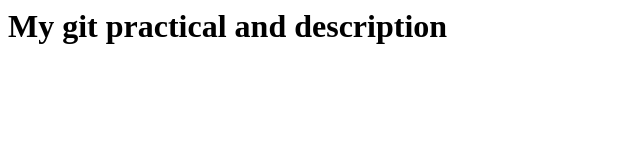
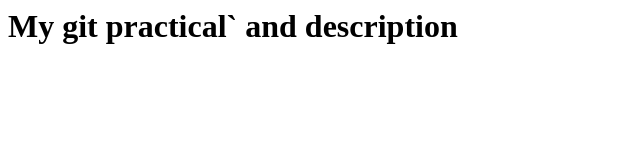
Before and after one commit to rahhhulhere/Test-git, a plain HTML site: page index.html in a window 1280 px wide. Shown: the whole page, without its empty margins (0-640 px from the left). Drawn offline with Linux system fonts and the light colour scheme.

Commit message:
Create index.html with issue

```diff
--- a/index.html
+++ b/index.html
@@ -5,6 +5,6 @@
     <title>My git practical</title>
   </head>
   <body>
-    <h1>My git practical and description</h1>
+    <h1>My git practical` and description</h1>
   </body>
 </html>
```
